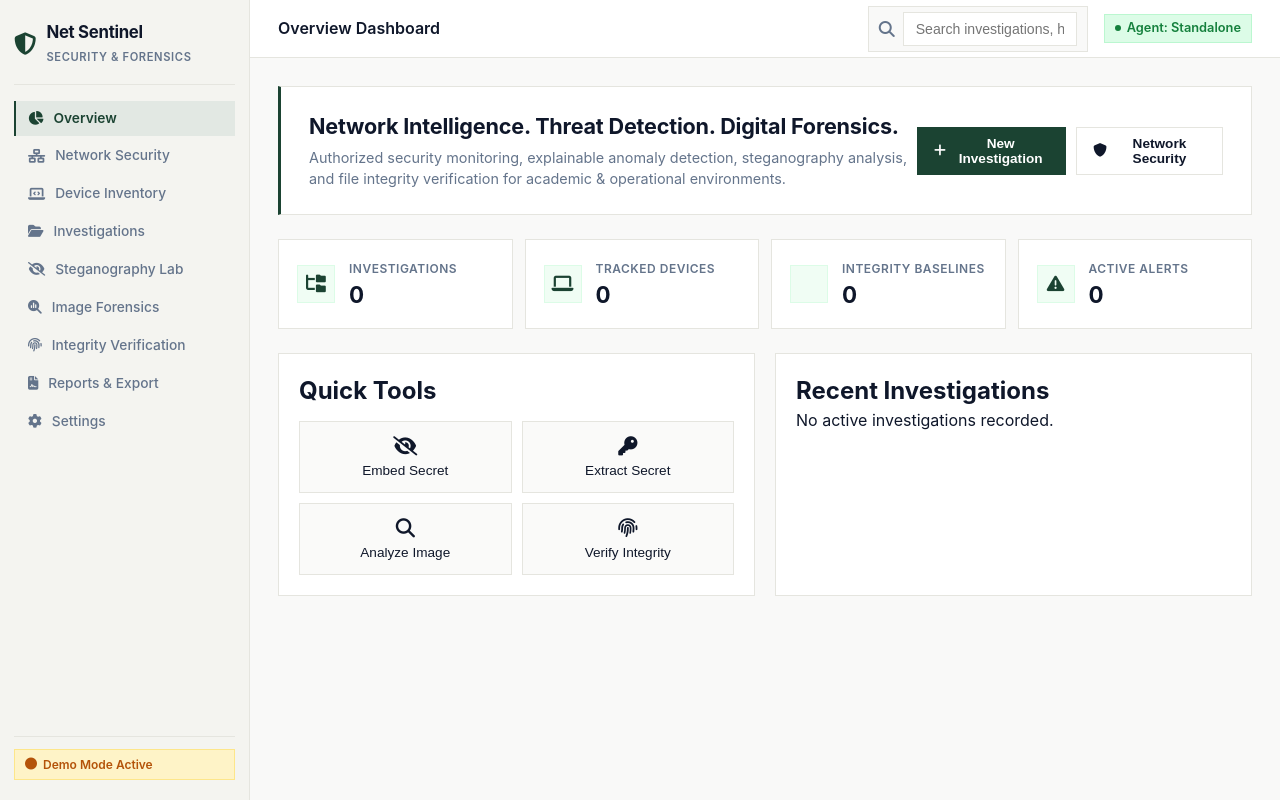
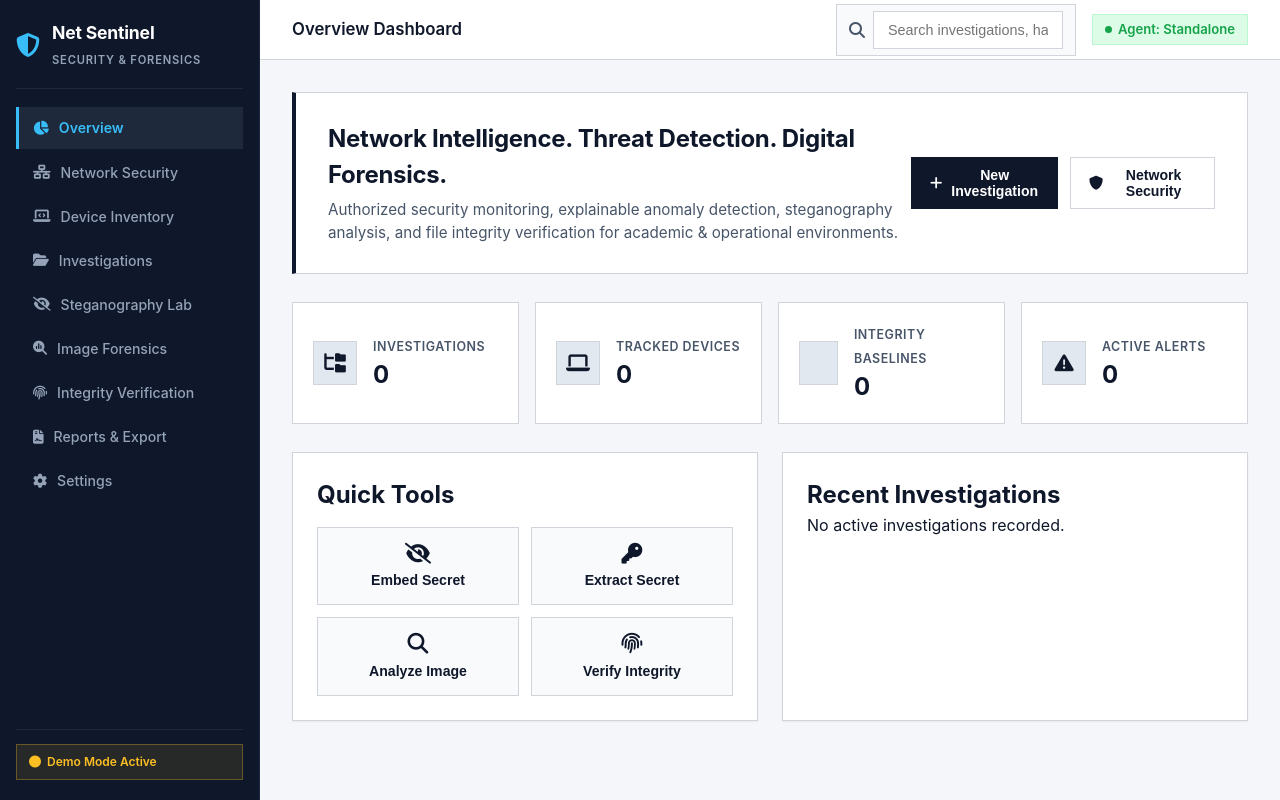
Before and after one commit to Aditya2008-Learner/NetSentinel, a FastAPI app: page / in a window 1280 px wide. Run offline with FastAPI, Linux system fonts and the light colour scheme; data that the repository does not hold is empty.

Commit message:
Apply Wazuh-inspired enterprise security platform theme

```diff
--- a/static/styles.css
+++ b/static/styles.css
@@ -1,16 +1,17 @@
-/* Net Sentinel — Forensic Workstation Precision Polish */
+/* Net Sentinel — Wazuh-Inspired Enterprise Security Platform Theme */
 :root {
-    --bg-main: #f9f9f8;
+    --bg-main: #f4f6f9;
     --bg-card: #ffffff;
-    --border-color: #e5e5df;
-    --border-active: #1b4332;
+    --border-color: #d1d5db;
+    --border-active: #0f172a;
     --text-primary: #0f172a;
-    --text-secondary: #64748b;
-    --accent: #1b4332;
-    --accent-hover: #2d6a4f;
-    --danger: #990000;
-    --warning: #b45309;
-    --success: #15803d;
+    --text-secondary: #475569;
+    --accent: #0f172a;
+    --accent-hover: #1e293b;
+    --danger: #dc2626;
+    --warning: #d97706;
+    --success: #16a34a;
+    --info: #0284c7;
 }
 
 * {
@@ -23,15 +24,15 @@ body {
     font-family: -apple-system, BlinkMacSystemFont, "Segoe UI", Roboto, Helvetica, Arial, sans-serif;
     background-color: var(--bg-main);
     color: var(--text-primary);
-    line-height: 1.45;
+    line-height: 1.5;
     -webkit-font-smoothing: antialiased;
 }
 
 code, pre, .hash-text, .ip-text, td code {
     font-family: ui-monospace, SFMono-Regular, Menlo, Monaco, Consolas, monospace;
-    font-size: 0.85rem;
-    background: #f1f1ee;
-    padding: 1px 4px;
+    font-size: 0.86rem;
+    background: #e2e8f0;
+    padding: 2px 5px;
     border-radius: 0px;
     border: 1px solid var(--border-color);
 }
@@ -44,49 +45,50 @@ code, pre, .hash-text, .ip-text, td code {
 
 /* Sidebar */
 .sidebar {
-    width: 250px;
-    background-color: #f4f4f0;
-    border-right: 1px solid var(--border-color);
+    width: 260px;
+    background-color: #0f172a;
+    color: #f8fafc;
+    border-right: 1px solid #1e293b;
     display: flex;
     flex-direction: column;
     justify-content: space-between;
-    padding: 20px 14px;
+    padding: 20px 16px;
     z-index: 10;
 }
 
 .brand-area {
     display: flex;
     align-items: center;
-    gap: 10px;
-    padding-bottom: 16px;
-    border-bottom: 1px solid var(--border-color);
+    gap: 12px;
+    padding-bottom: 18px;
+    border-bottom: 1px solid #1e293b;
 }
 
 .brand-icon {
-    font-size: 1.4rem;
-    color: var(--accent);
+    font-size: 1.5rem;
+    color: #38bdf8;
 }
 
 .brand-text h2 {
-    font-size: 1.05rem;
+    font-size: 1.1rem;
     font-weight: 700;
-    letter-spacing: -0.3px;
-    color: var(--text-primary);
+    letter-spacing: -0.2px;
+    color: #ffffff;
 }
 
 .brand-text span {
     font-size: 0.7rem;
-    color: var(--text-secondary);
+    color: #94a3b8;
     text-transform: uppercase;
-    letter-spacing: 0.6px;
+    letter-spacing: 0.8px;
     font-weight: 600;
 }
 
 .nav-menu {
     display: flex;
     flex-direction: column;
-    gap: 2px;
-    margin-top: 16px;
+    gap: 3px;
+    margin-top: 18px;
     flex: 1;
     overflow-y: auto;
 }
@@ -95,30 +97,30 @@ code, pre, .hash-text, .ip-text, td code {
     display: flex;
     align-items: center;
     gap: 10px;
-    padding: 8px 12px;
-    color: var(--text-secondary);
+    padding: 10px 14px;
+    color: #94a3b8;
     text-decoration: none;
     border-radius: 0px;
-    font-size: 0.86rem;
+    font-size: 0.88rem;
     font-weight: 500;
-    border-left: 2px solid transparent;
+    border-left: 3px solid transparent;
 }
 
 .nav-item:hover {
-    background-color: #eaeae4;
-    color: var(--text-primary);
+    background-color: #1e293b;
+    color: #ffffff;
 }
 
 .nav-item.active {
-    background-color: #e2e8e3;
-    color: var(--accent);
-    border-left-color: var(--accent);
+    background-color: #1e293b;
+    color: #38bdf8;
+    border-left-color: #38bdf8;
     font-weight: 600;
 }
 
 .sidebar-footer {
-    padding-top: 12px;
-    border-top: 1px solid var(--border-color);
+    padding-top: 14px;
+    border-top: 1px solid #1e293b;
 }
 
 .demo-badge {
@@ -126,11 +128,11 @@ code, pre, .hash-text, .ip-text, td code {
     align-items: center;
     gap: 6px;
     font-size: 0.75rem;
-    color: var(--warning);
-    background-color: #fef3c7;
-    padding: 6px 10px;
+    color: #fbbf24;
+    background-color: rgba(251, 191, 36, 0.1);
+    padding: 8px 12px;
     border-radius: 0px;
-    border: 1px solid #fde68a;
+    border: 1px solid rgba(251, 191, 36, 0.3);
     font-weight: 600;
 }
 
@@ -144,17 +146,17 @@ code, pre, .hash-text, .ip-text, td code {
 }
 
 .top-nav {
-    height: 58px;
+    height: 60px;
     background-color: var(--bg-card);
     border-bottom: 1px solid var(--border-color);
     display: flex;
     align-items: center;
     justify-content: space-between;
-    padding: 0 28px;
+    padding: 0 32px;
 }
 
 .breadcrumb {
-    font-size: 1rem;
+    font-size: 1.05rem;
     font-weight: 600;
     color: var(--text-primary);
 }
@@ -169,12 +171,12 @@ code, pre, .hash-text, .ip-text, td code {
     display: flex;
     align-items: center;
     gap: 8px;
-    background-color: #f9f9f8;
+    background-color: #f8fafc;
     border: 1px solid var(--border-color);
-    padding: 5px 10px;
+    padding: 6px 12px;
     border-radius: 0px;
     color: var(--text-secondary);
-    width: 220px;
+    width: 240px;
 }
 
 .search-box input {
@@ -182,7 +184,7 @@ code, pre, .hash-text, .ip-text, td code {
     border: none;
     color: var(--text-primary);
     outline: none;
-    font-size: 0.85rem;
+    font-size: 0.88rem;
     width: 100%;
 }
 
@@ -190,19 +192,19 @@ code, pre, .hash-text, .ip-text, td code {
     display: flex;
     align-items: center;
     gap: 6px;
-    font-size: 0.8rem;
-    color: var(--success);
+    font-size: 0.82rem;
+    color: #16a34a;
     background: #dcfce7;
-    padding: 4px 10px;
+    padding: 5px 12px;
     border-radius: 0px;
     border: 1px solid #bbf7d0;
     font-weight: 600;
 }
 
 .pulse-dot {
-    width: 6px;
-    height: 6px;
-    background-color: var(--success);
+    width: 7px;
+    height: 7px;
+    background-color: #16a34a;
     border-radius: 50%;
 }
 
@@ -210,7 +212,7 @@ code, pre, .hash-text, .ip-text, td code {
 .views-wrapper {
     flex: 1;
     overflow-y: auto;
-    padding: 28px;
+    padding: 32px;
 }
 
 .view-panel {
@@ -226,92 +228,92 @@ code, pre, .hash-text, .ip-text, td code {
     background-color: var(--bg-card);
     border: 1px solid var(--border-color);
     border-radius: 0px;
-    padding: 20px;
-    margin-bottom: 20px;
-    box-shadow: none;
+    padding: 24px;
+    margin-bottom: 24px;
+    box-shadow: 0 1px 2px rgba(0,0,0,0.05);
 }
 
 .section-header {
-    margin-bottom: 20px;
+    margin-bottom: 24px;
 }
 
 .section-header h2 {
-    font-size: 1.3rem;
+    font-size: 1.4rem;
     font-weight: 700;
-    margin-bottom: 2px;
+    margin-bottom: 4px;
     color: var(--text-primary);
 }
 
 .section-header p {
     color: var(--text-secondary);
-    font-size: 0.88rem;
+    font-size: 0.9rem;
 }
 
 /* Welcome Banner */
 .welcome-banner {
     background: #ffffff;
     border: 1px solid var(--border-color);
-    border-left: 3px solid var(--accent);
+    border-left: 4px solid var(--accent);
     border-radius: 0px;
-    padding: 24px 28px;
-    margin-bottom: 24px;
+    padding: 28px 32px;
+    margin-bottom: 28px;
     display: flex;
     justify-content: space-between;
     align-items: center;
 }
 
 .banner-text h1 {
-    font-size: 1.35rem;
+    font-size: 1.5rem;
     font-weight: 700;
     margin-bottom: 6px;
     color: var(--text-primary);
-    letter-spacing: -0.2px;
+    letter-spacing: -0.3px;
 }
 
 .banner-text p {
     color: var(--text-secondary);
-    max-width: 680px;
-    font-size: 0.9rem;
+    max-width: 700px;
+    font-size: 0.95rem;
 }
 
 .banner-actions {
     display: flex;
-    gap: 10px;
+    gap: 12px;
 }
 
 /* Metrics Grid */
 .metrics-grid {
     display: grid;
-    grid-template-columns: repeat(auto-fit, minmax(200px, 1fr));
-    gap: 12px;
-    margin-bottom: 24px;
+    grid-template-columns: repeat(auto-fit, minmax(220px, 1fr));
+    gap: 16px;
+    margin-bottom: 28px;
 }
 
 .metric-card {
     background-color: var(--bg-card);
     border: 1px solid var(--border-color);
     border-radius: 0px;
-    padding: 16px 18px;
+    padding: 18px 20px;
     display: flex;
     align-items: center;
-    gap: 14px;
+    gap: 16px;
 }
 
 .metric-icon {
-    width: 38px;
-    height: 38px;
-    background-color: #f0fdf4;
+    width: 44px;
+    height: 44px;
+    background-color: #e2e8f0;
     color: var(--accent);
     border-radius: 0px;
     display: flex;
     align-items: center;
     justify-content: center;
-    font-size: 1.1rem;
-    border: 1px solid #dcfce7;
+    font-size: 1.2rem;
+    border: 1px solid var(--border-color);
 }
 
 .metric-label {
-    font-size: 0.75rem;
+    font-size: 0.78rem;
     color: var(--text-secondary);
     font-weight: 600;
     text-transform: uppercase;
@@ -319,7 +321,7 @@ code, pre, .hash-text, .ip-text, td code {
 }
 
 .metric-info h3 {
-    font-size: 1.4rem;
+    font-size: 1.5rem;
     font-weight: 700;
     color: var(--text-primary);
 }
@@ -328,57 +330,58 @@ code, pre, .hash-text, .ip-text, td code {
 .dashboard-grid {
     display: grid;
     grid-template-columns: 1fr 1fr;
-    gap: 20px;
+    gap: 24px;
 }
 
 .quick-tools-grid {
     display: grid;
     grid-template-columns: repeat(2, 1fr);
-    gap: 10px;
-    margin-top: 12px;
+    gap: 12px;
+    margin-top: 14px;
 }
 
 .tool-btn {
-    background-color: #fafaf9;
+    background-color: #f8fafc;
     border: 1px solid var(--border-color);
     color: var(--text-primary);
-    padding: 14px;
+    padding: 16px;
     border-radius: 0px;
     display: flex;
     flex-direction: column;
     align-items: center;
     gap: 8px;
     cursor: pointer;
-    font-weight: 500;
-    font-size: 0.85rem;
+    font-weight: 600;
+    font-size: 0.88rem;
 }
 
 .tool-btn:hover {
     border-color: var(--accent);
-    background-color: #f0fdf4;
+    background-color: #e2e8f0;
     color: var(--accent);
 }
 
 .tool-btn i {
-    font-size: 1.2rem;
+    font-size: 1.3rem;
 }
 
 /* Buttons */
 .btn {
-    padding: 8px 16px;
+    padding: 9px 18px;
     border-radius: 0px;
     font-weight: 600;
     cursor: pointer;
     border: 1px solid transparent;
     display: inline-flex;
     align-items: center;
-    gap: 6px;
-    font-size: 0.85rem;
+    gap: 8px;
+    font-size: 0.88rem;
 }
 
 .btn-primary {
     background-color: var(--accent);
     color: #ffffff;
+    border-color: var(--accent);
 }
 
 .btn-primary:hover {
@@ -464,10 +467,10 @@ input[type="text"], textarea, select {
     width: 100%;
     background-color: #ffffff;
     border: 1px solid var(--border-color);
-    padding: 8px 12px;
+    padding: 10px 14px;
     border-radius: 0px;
     color: var(--text-primary);
-    font-size: 0.88rem;
+    font-size: 0.9rem;
     outline: none;
 }
 
```
Also changed, not shown: other parts of static/styles.css (+19 -19 lines).
